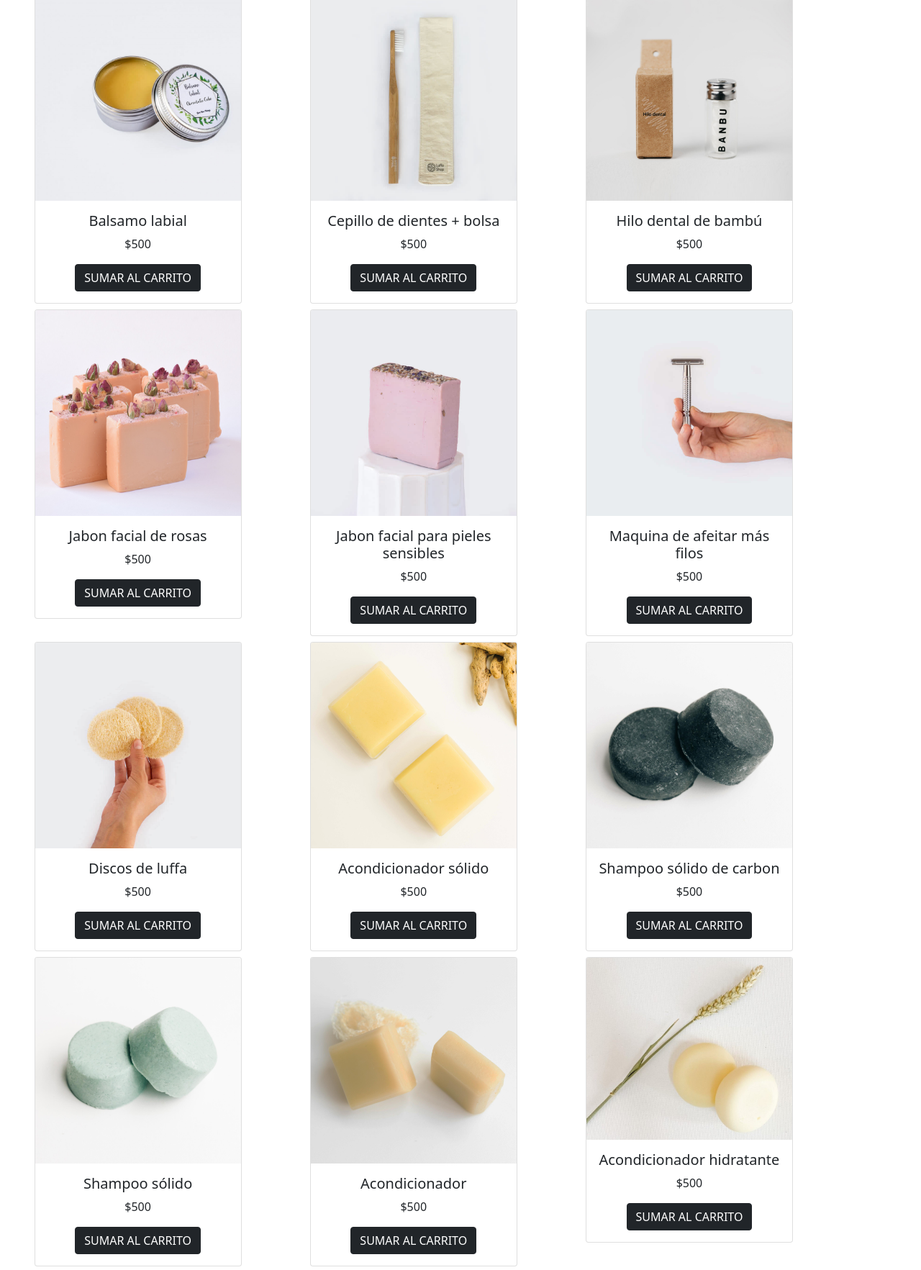
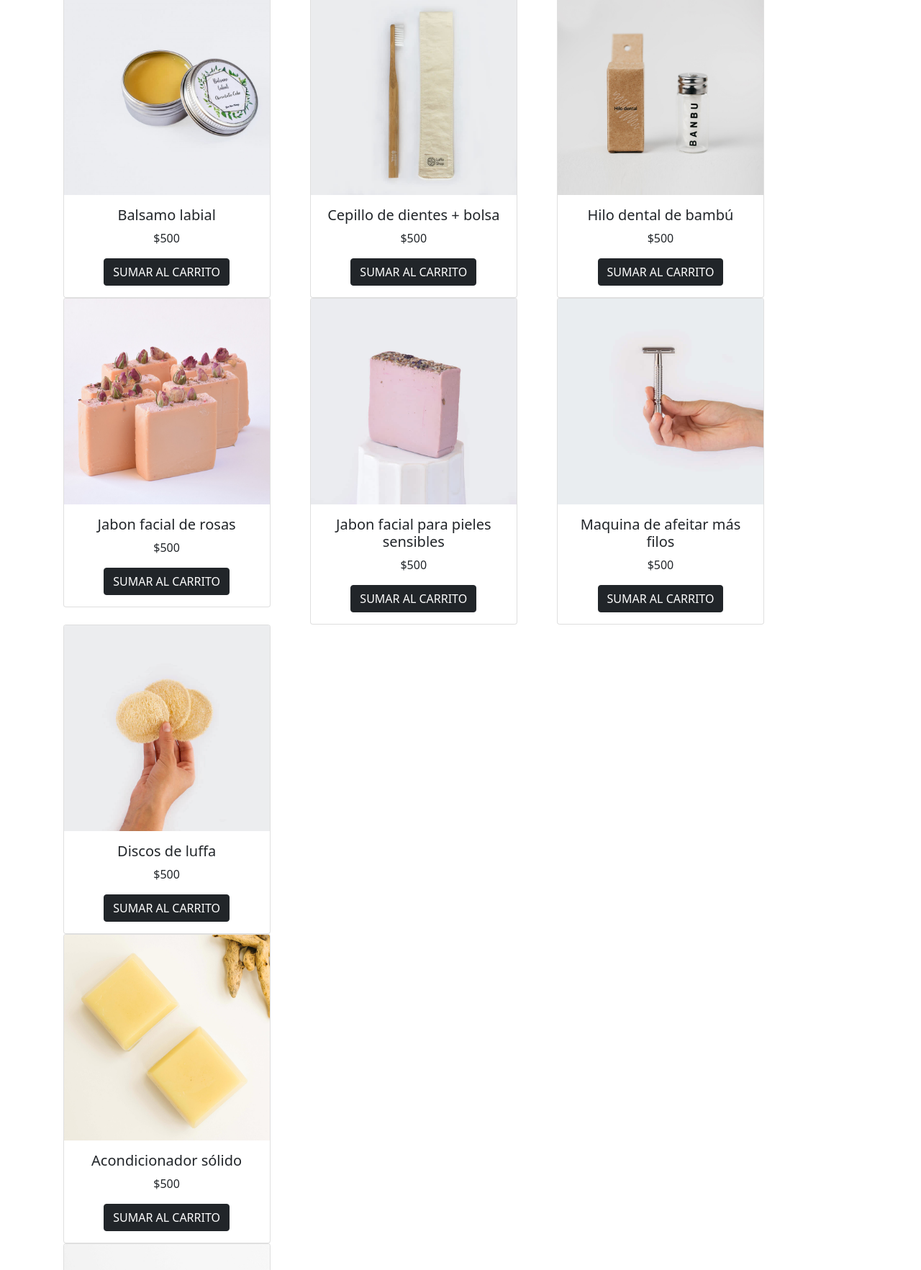
Before and after one commit to franco-pajello/tercera-entrega-final, a plain HTML site: page productos/tienda.html in a window 1280 px wide. Shown: the part 153-1918 px from the top of the page at 72% size. Drawn offline with nearby package versions, Linux system fonts and the light colour scheme.

Commit message:
arreglamos responsive

```diff
--- a/productos/tienda.html
+++ b/productos/tienda.html
@@ -120,13 +120,16 @@
 
             </header>
             <!-- todos los productos con su descripción y precio -->
-            <section class="grid-bootstrap tarjeta__container__producto  text-center   ">
+            <section class="grid-bootstrap tarjeta__container__producto  text-center col-12  ">
+              <div class="row container-fluid mx-auto">
 
                 <!-- fila 1 -->
 
-                <div class="grid-bootstrap-fila-1 d-flex my-2  container">
+                <div class="grid-bootstrap-fila-1 col-12 col-sm-12  col-md-12 col-lg-12">
+                  <div class="bloque1 row container-fluid mx-auto">
 
-                  <div class="grid-bootstrap-oferta1 col-lg-4" >
+
+                    <div class="grid-bootstrap-oferta1 col-12 col-sm-12	col-md-12 col-lg-4	col-xl-4	col-xxl-4" >
                       <div class="card mx-auto" style="width: 18rem;">
                         <img src="../img-general-productos/tienda/balsamo-labial-de-chocolate.jpg" class="card-img-top" alt="balsamo labial">
                         <div class="card-body">
@@ -136,7 +139,7 @@
                         </div>
                       </div>
                     </div>
-                  <div class="grid-bootstrap-oferta2 col-lg-4">
+                    <div class="grid-bootstrap-oferta2 col-12 col-sm-12	col-md-12 col-lg-4	col-xl-4	col-xxl-4">
                       <div class="card mx-auto" style="width: 18rem;">
                         <img src="../img-general-productos/tienda/funda-de-algodon-para-cepillo-de-dientes.jpg" class="card-img-top" alt="cepillo de bambú con bolsa de lienzo">
                         <div class="card-body">
@@ -147,7 +150,7 @@
 
                       </div>
                     </div>
-                  <div class="grid-bootstrap-oferta3 col-lg-4">
+                    <div class="grid-bootstrap-oferta3 col-12 col-sm-12	col-md-12 col-lg-4	col-xl-4	col-xxl-4">
 
                       <div class="card mx-auto" style="width: 18rem;">
                         <img src="../img-general-productos/tienda/hilo-dental-vegano-menta.jpg" class="card-img-top" alt="hilo dental de bambu">
@@ -160,11 +163,15 @@
                       </div>
                     </div>
                   </div>
+                </div>
                 <!-- fila 2 -->
 
-                <div class="grid-bootstrap-fila-2 d-flex  ">
+                <div class="grid-bootstrap-fila-2 col-12 col-sm-12  col-md-12 col-lg-12  ">
 
-                  <div class="grid-bootstrap-oferta4 col-lg-4">
+                  <div class="bloque2 row container-fluid mx-auto">
+
+
+                    <div class="grid-bootstrap-oferta4 col-12 col-sm-12	col-md-12 col-lg-4	col-xl-4	col-xxl-4">
                       <div class="card mx-auto" style="width: 18rem;">
                         <img src="../img-general-productos/tienda/jabon-facial-para-piel-seca-rosas.jpg" class="card-img-top" alt="jabon facial rosas">
                         <div class="card-body">
@@ -176,7 +183,7 @@
                       </div>
                     </div>
 
-                  <div class="grid-bootstrap-oferta5 col-lg-4">
+                    <div class="grid-bootstrap-oferta5 col-12 col-sm-12	col-md-12 col-lg-4	col-xl-4	col-xxl-4">
                       <div class="card mx-auto" style="width: 18rem;">
                         <img src="../img-general-productos/tienda/jabon-facial-para-piel-sensible-lavanda.jpg" class="card-img-top" alt="jabon facial para pieles sensibles">
                         <div class="card-body">
@@ -187,7 +194,7 @@
 
                       </div>
                     </div>
-                  <div class="grid-bootstrap-oferta6 col-lg-4">
+                    <div class="grid-bootstrap-oferta6 col-12 col-sm-12	col-md-12 col-lg-4	col-xl-4	col-xxl-4">
                       <div class="card mx-auto" style="width: 18rem;">
                         <img src="../img-general-productos/tienda/maquinilla-de-afeitar-9-cm-peine-cerrado-con-funda.jpg" class="card-img-top" alt="maquina de afeitar reutilizable">
                         <div class="card-body">
@@ -198,11 +205,15 @@
                       </div>
                     </div>
                   </div>
+                </div>
 
                 <!-- fila 3 -->
-                    <div class="grid-bootstrap-fila-3 d-flex  mt-2">
+                <div class="grid-bootstrap-fila-3 col-12 col-sm-12  col-md-12 col-lg-12">
 
-                      <div class="grid-bootstrap-oferta7 col-lg-4">
+                   <div class="bloque13row container-fluid mx-auto">
+
+
+                     <div class="grid-bootstrap-oferta7 col-12 col-sm-12	col-md-12 col-lg-4	col-xl-4	col-xxl-4">
                        <div class="card mx-auto" style="width: 18rem;">
                         <img src="../img-general-productos/tienda/pack-de-3-discos-a-granel-para-peeling-facial.jpg" class="card-img-top" alt="discos de luffa">
                         <div class="card-body">
@@ -213,7 +224,7 @@
                       </div>
                     </div>
 
-                      <div class="grid-bootstrap-oferta8 col-lg-4  ">
+                      <div class="grid-bootstrap-oferta8 col-12 col-sm-12	col-md-12 col-lg-4	col-xl-4	col-xxl-4 ">
                         <div class="card mx-auto" style="width: 18rem;">
                           <img src="../img-general-productos/acondicionador/ACondicionador-Anis-01_d3b2e2b7-3391-4de3-a536-ae536d0dfeec_2048x2048.jpg" class="card-img-top" alt="acondicionador">
                           <div class="card-body">
@@ -224,7 +235,7 @@
                         </div>
                       </div>
 
-                      <div class="grid-bootstrap-oferta9 col-lg-4  ">
+                      <div class="grid-bootstrap-oferta9 col-12 col-sm-12	col-md-12 col-lg-4	col-xl-4	col-xxl-4 ">
                         <div class="card mx-auto" style="width: 18rem;">
                           <img src="../img-general-productos/shampoo/shampoo carbon.jpg" class="card-img-top" alt="shampoo sólido de carbon">
                           <div class="card-body">
@@ -235,10 +246,14 @@
                         </div>
                       </div>
                     </div>
+                    </div>
                     <!-- fila 4 -->
-                <div class="grid-bootstrap-fila-4 d-flex my-2" >
+                    <div class="grid-bootstrap-fila-4 col-12 col-sm-12  col-md-12 col-lg-12" >
 
-                  <div class="grid-bootstrap-oferta10 col-lg-4 ">
+                      <div class="bloque4 row container-fluid mx-auto">
+
+
+                        <div class="grid-bootstrap-oferta10 col-12 col-sm-12	col-md-12 col-lg-4	col-xl-4	col-xxl-4 ">
                           <div class="card mx-auto" style="width: 18rem;">
                             <img src="../img-general-productos/shampoo/shampoo-antiqueda_2048x2048.jpg" class="card-img-top" alt="shampooo sólido">
                             <div class="card-body">
@@ -248,7 +263,7 @@
                             </div>
                           </div>
                         </div>
-                        <div class="grid-bootstrap-oferta11 col-lg-4 ">
+                        <div class="grid-bootstrap-oferta11 col-12 col-sm-12	col-md-12 col-lg-4	col-xl-4	col-xxl-4">
                           <div class="card mx-auto" style="width: 18rem;">
                             <img src="../img-general-productos/acondicionador/Condicionador-Ylang-01_2048x2048.jpg" class="card-img-top" alt="Acondicionador">
                             <div class="card-body">
@@ -258,13 +273,15 @@
                             </div>
                           </div>
                         </div>
-                        <div class="grid-bootstrap-oferta12 col-lg-4 " >
+                  <div class="grid-bootstrap-oferta12 col-12 col-sm-12	col-md-12 col-lg-4	col-xl-4	col-xxl-4 " >
                     <div class="card mx-auto" style="width: 18rem;">
                       <img src="../img-general-productos/acondicionador/acondicionador-hidratante.jpg" class="card-img-top" alt="acondicionador">
                       <div class="card-body">
                         <h5 class="card-title">Acondicionador hidratante</h5>
                         <p class="card-text">$500</p>
                         <a href="../resgistrarme_compras/mis-compras.html " class="btn btn-dark">SUMAR AL CARRITO</a>
+                      </div>
+                    </div>
                   </div>
                 </div>
               </div>
--- a/scss/_header-footer.scss
+++ b/scss/_header-footer.scss
@@ -16,8 +16,6 @@
 .header__menú{
     display: flex;
     justify-content: space-between;
-  /*   padding-left: 2%;
-    padding-right: 2%;   */
     align-items: center;
     background-color:transparent;
     width: 100%;
@@ -104,7 +102,7 @@ $navbar-item:(
     display: flex;
     justify-content: space-around;
     .container1__footer__nosotros__mas-info{
-
+      padding-left: 5%;
 
       .container1__footer__nosotros{
         text-align: left;
```
Also changed, not shown: index.html (+4 -5 lines), productos/acondicionador.html (+17 -9 lines), productos/destacados.html (+19 -9 lines), productos/ofertas.html (+30 -14 lines), productos/shampoo.html (+18 -10 lines), scss/main.scss (+1 -7 lines), scss/main.css, 1 other file. Lines whose indentation alone changed are shown as unchanged.
